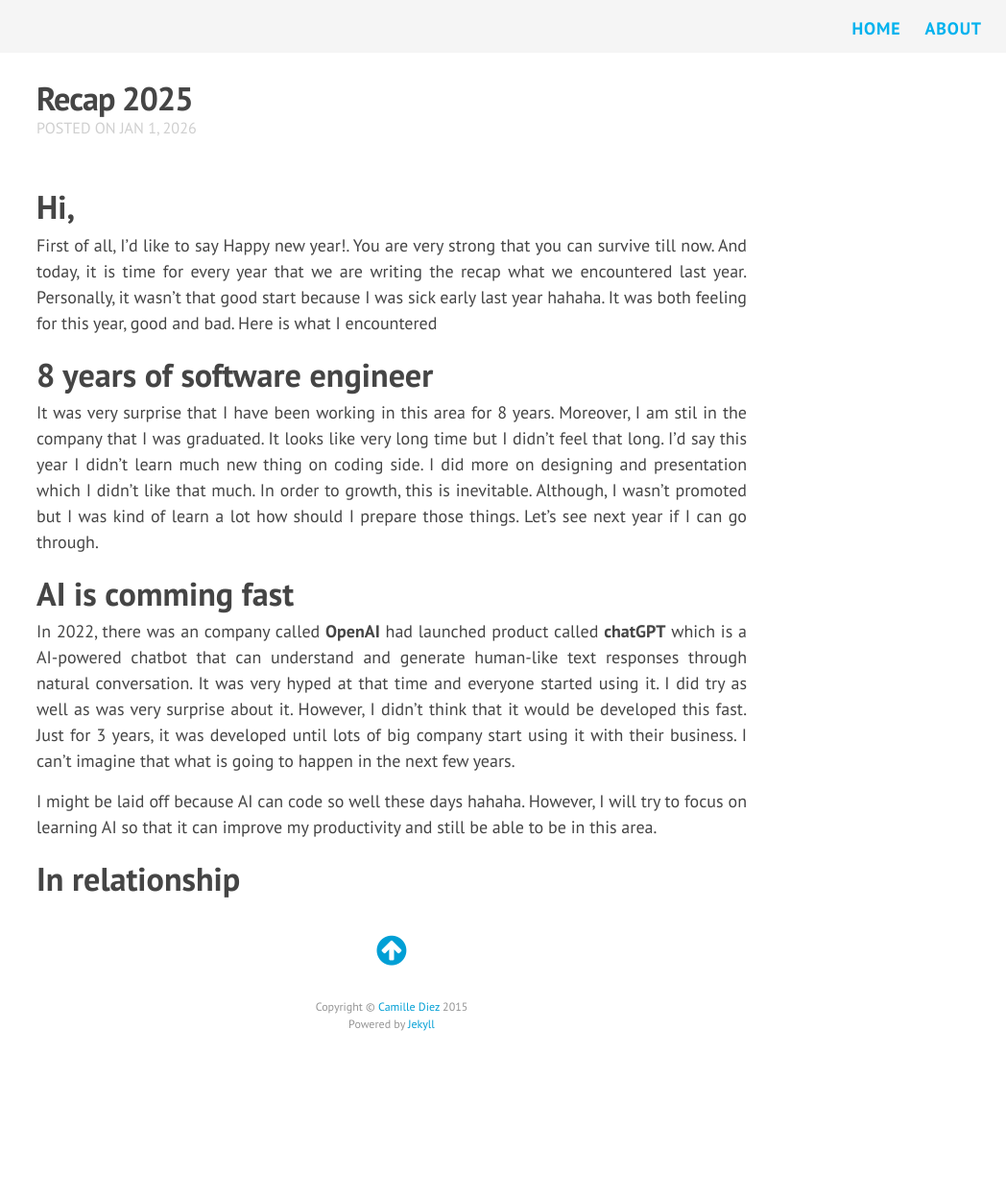
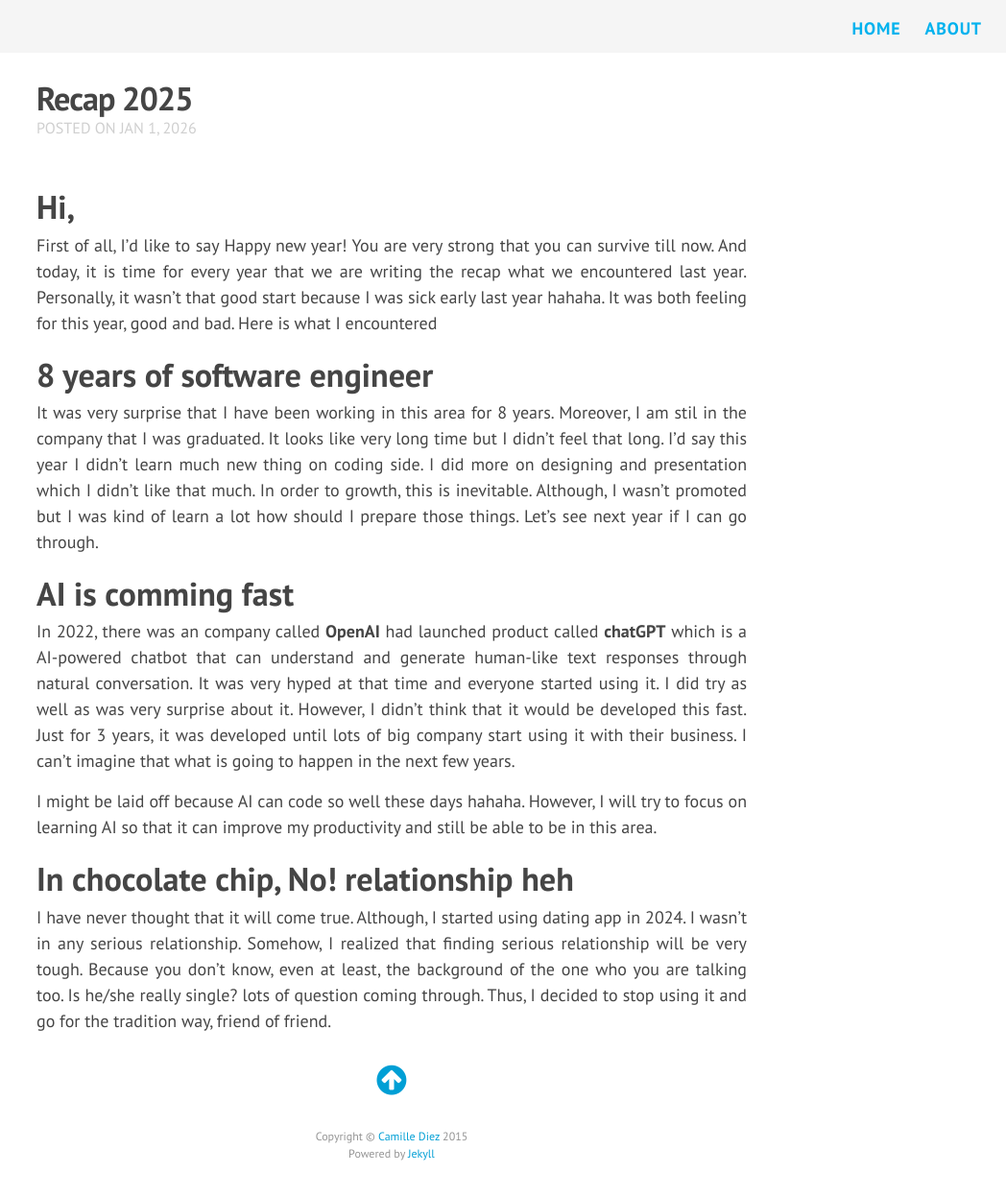
Before and after one commit to oat9002/oat9002.github.io, a Jekyll site: the page built from _posts/2026-01-01-recap-2025.md, in a window 1280 px wide. Shown: the whole page at 96% size, without its empty margins (232-1280 px from the left). Built offline with Jekyll 4.4.1, drawn with Linux system fonts in a browser that asks for light colours; nearby versions of some CDN libraries; some web fonts are replaced; before the commit the page ends 1112 px from its top, so only the background shows below that.

Commit message:
📝 update recap 2025 post: fix punctuation and add new section on dating experiences

```diff
--- a/_posts/2026-01-01-recap-2025.md
+++ b/_posts/2026-01-01-recap-2025.md
@@ -5,7 +5,7 @@ title: Recap 2025
 
 # Hi,
 
-First of all, I'd like to say Happy new year!. You are very strong that you can survive till now. And today, it is time for every year that we are writing the recap what we encountered last year. Personally, it wasn't that good start because I was sick early last year hahaha. It was both feeling for this year, good and bad. Here is what I encountered
+First of all, I'd like to say Happy new year! You are very strong that you can survive till now. And today, it is time for every year that we are writing the recap what we encountered last year. Personally, it wasn't that good start because I was sick early last year hahaha. It was both feeling for this year, good and bad. Here is what I encountered
 
 # 8 years of software engineer
 
@@ -17,4 +17,6 @@ In 2022, there was an company called **OpenAI** had launched product called **ch
 
 I might be laid off because AI can code so well these days hahaha. However, I will try to focus on learning AI so that it can improve my productivity and still be able to be in this area.
 
-# In relationship
+# In chocolate chip, No! relationship heh
+
+I have never thought that it will come true. Although, I started using dating app in 2024. I wasn't in any serious relationship. Somehow, I realized that finding serious relationship will be very tough. Because you don't know, even at least, the background of the one who you are talking too. Is he/she really single? lots of question coming through. Thus, I decided to stop using it and go for the tradition way, friend of friend.
```
